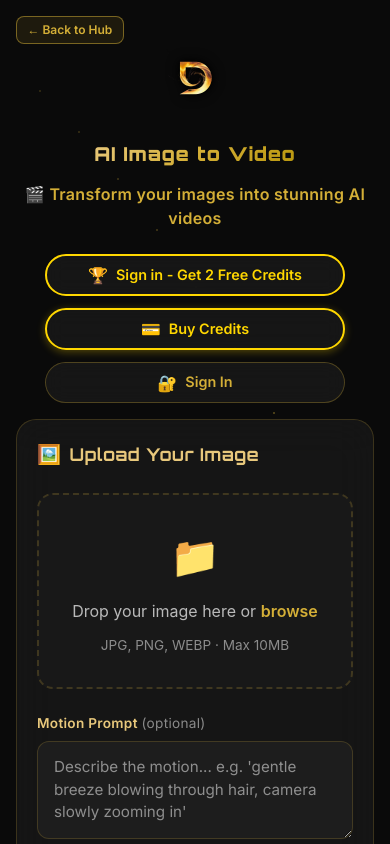
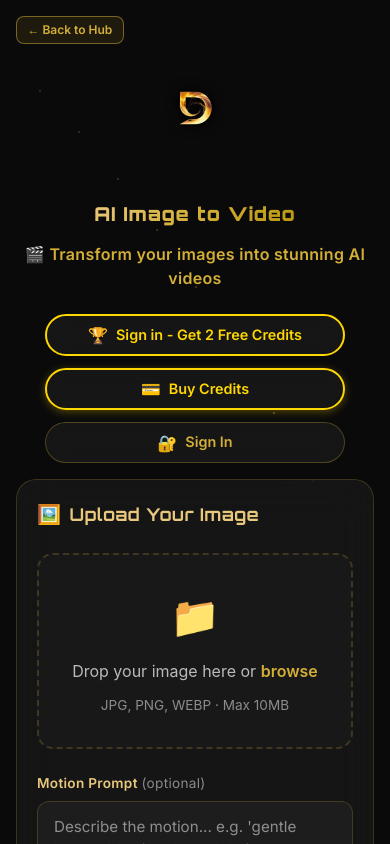
Before and after one commit to deepvortexia/image-to-video, a Next.js app: page / in a window 390 px wide. Shown: the top 844 px of the page. Built offline with nearby package versions, Linux system fonts and the light colour scheme; no server answers.

Commit message:
Emergency logo resize: 60px → 120px height
Co-Authored-By: Claude Sonnet 4.6 <noreply@anthropic.com>

```diff
--- a/components/Header.css
+++ b/components/Header.css
@@ -24,7 +24,7 @@
 .back-to-hub-link:hover { background: rgba(212,175,55,0.2); border-color: #D4AF37; transform: translateX(-2px); }
 
 .logo-display-zone {
-  height: 60px;
+  height: 120px;
   width: auto;
   margin: 0 auto 1rem;
   display: flex;
@@ -33,7 +33,7 @@
 }
 
 .brand-logo-image {
-  height: 60px;
+  height: 120px;
   width: auto;
   object-fit: contain;
   filter: drop-shadow(0 0 6px rgba(0,0,0,0.7)) drop-shadow(0 0 2px rgba(0,0,0,1));
@@ -123,7 +123,7 @@
 
 @media (max-width: 480px) {
   .hub-header { padding: 3rem 0.5rem 1rem; }
-  .logo-display-zone { width: 60px; height: 60px; }
+  .logo-display-zone { width: 60px; height: 120px; }
   .brand-title-text { font-size: 1.2rem; letter-spacing: 1px; }
   .hub-pills-container { flex-direction: column; width: 100%; max-width: 300px; }
   .hub-pill { width: 100%; justify-content: center; padding: 0.7rem 1rem; }
```
